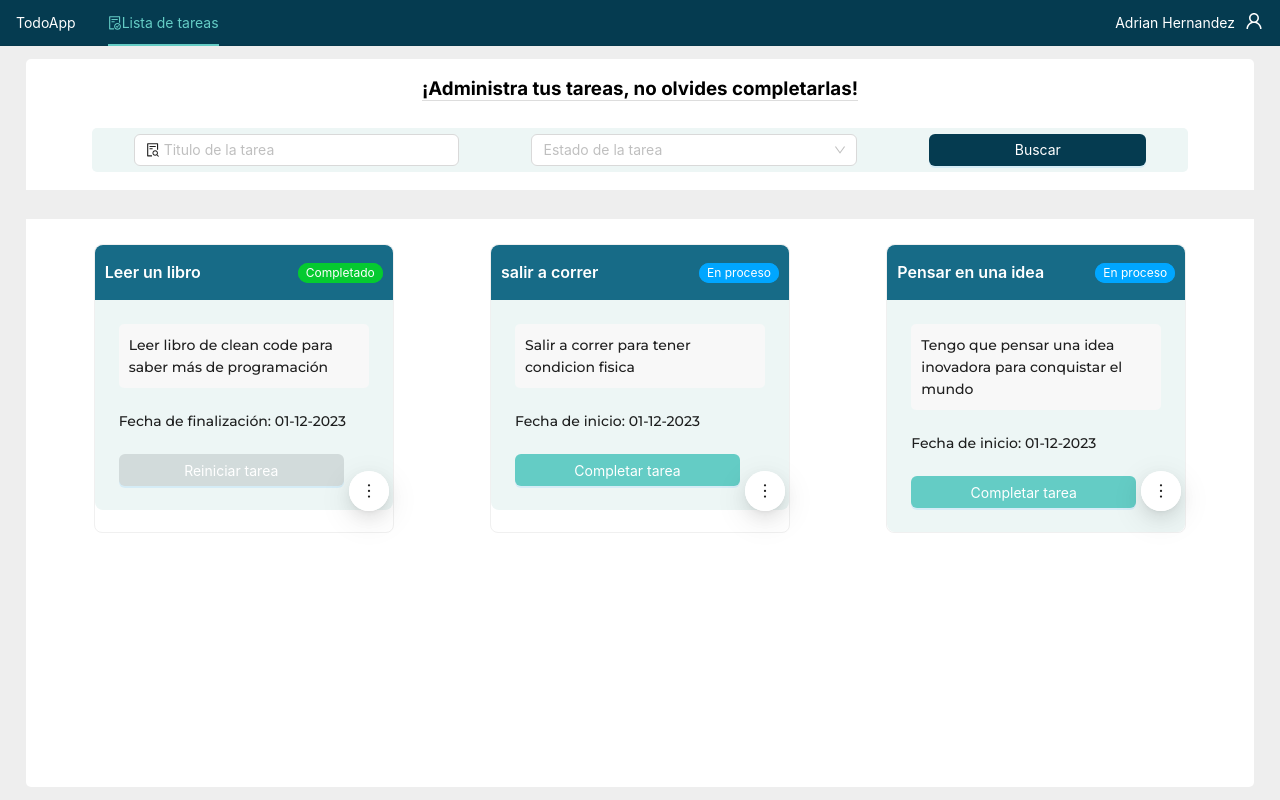
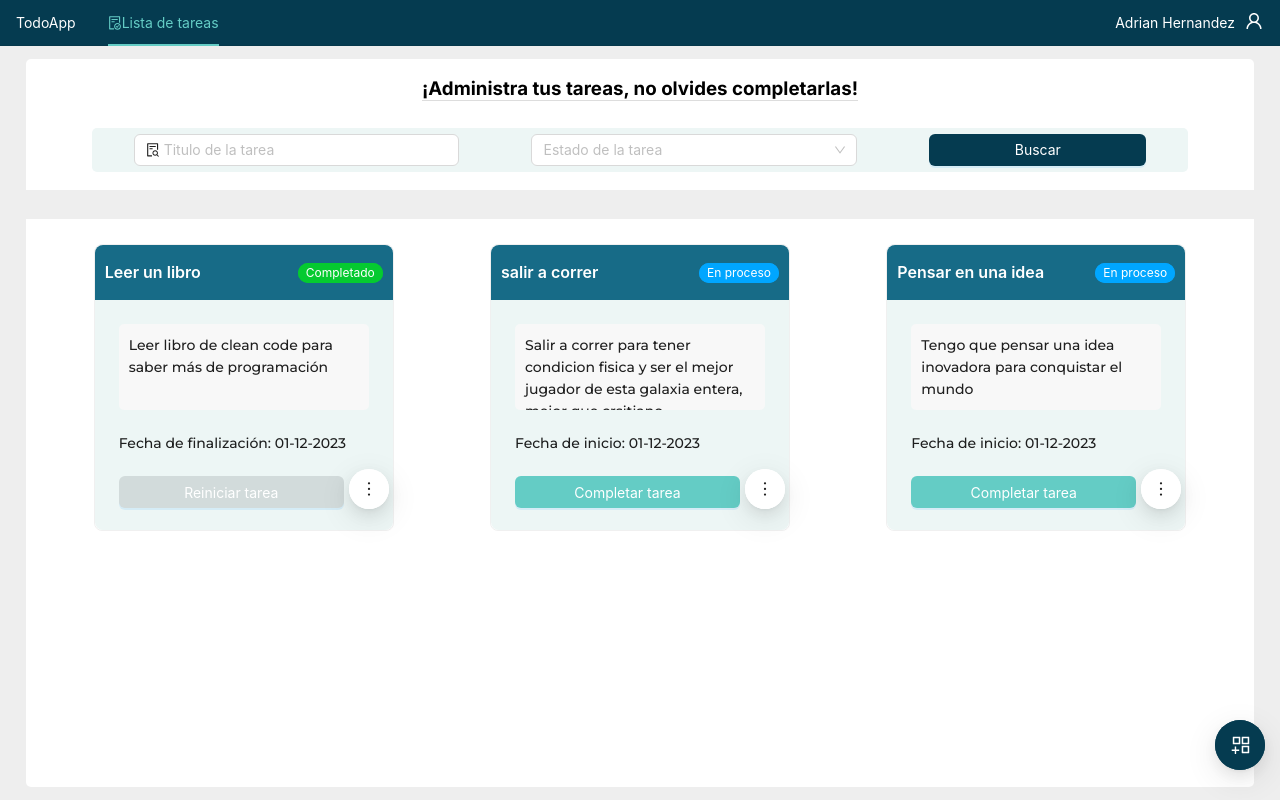
Before and after one commit to adrian1426/NextTS_TodosApp, a Next.js app: page /todos in a window 1280 px wide. Built offline with nearby package versions, Linux system fonts and the light colour scheme.

Commit message:
ADD - design - Modal form

```diff
--- a/src/app/todos/components/TodoList.tsx
+++ b/src/app/todos/components/TodoList.tsx
@@ -1,5 +1,12 @@
+'use client';
+
+import { useState } from 'react';
+import { FloatButton, Modal, Input } from 'antd';
+import { AppstoreAddOutlined } from '@ant-design/icons';
 import { TodoModel } from "@/models/todoModel";
 import TodoCard from "./todo-card/TodoCard";
+
+const { TextArea } = Input;
 
 const todos: TodoModel[] = [
   {
@@ -15,7 +22,7 @@ const todos: TodoModel[] = [
     "createdAt": "01-12-2023",
     "finishedAt": "01-12-2023",
     "title": "salir a correr",
-    "description": "Salir a correr para tener condicion fisica",
+    "description": "Salir a correr para tener condicion fisica y ser el mejor jugador de esta galaxia entera, mejor que crsitiano",
     "status": 1,
     "id": "3",
     "userId": "1"
@@ -32,6 +39,24 @@ const todos: TodoModel[] = [
 ]
 
 const TodoList = () => {
+  const [isModalOpen, setIsModalOpen] = useState(false);
+
+  const showModal = () => {
+    setIsModalOpen(true);
+  };
+
+  const handleOk = () => {
+    setIsModalOpen(false);
+  };
+
+  const handleCancel = () => {
+    setIsModalOpen(false);
+  };
+
+  const onChange = (e: React.ChangeEvent<HTMLInputElement | HTMLTextAreaElement>) => {
+    console.log('Change:', e.target.value);
+  };
+
   return (
     <div style={{
       display: "flex",
@@ -44,6 +69,75 @@ const TodoList = () => {
           <TodoCard key={todo.id} todo={todo} />
         ))
       }
+
+      <Modal
+        title={<label style={{ color: "white" }}>Agregar tarea</label>}
+        open={isModalOpen}
+        onOk={handleOk}
+        onCancel={handleCancel}
+        closeIcon={null}
+        okText="Aceptar"
+        cancelText="Cancelar"
+        okButtonProps={{
+          style: {
+            backgroundColor: "#053B50"
+          }
+        }}
+        cancelButtonProps={{
+          style: {
+            backgroundColor: "#D2DBDB"
+          }
+        }}
+        styles={{
+          header: {
+            backgroundColor: "#053B50",
+            padding: "5px 10px"
+          },
+          content: {
+            padding: 0,
+            backgroundColor: "#EDF6F5",
+          },
+          footer: {
+            padding: "10px 20px"
+          }
+        }}
+      >
+        <div
+          style={{
+            padding: "5px 20px"
+          }}
+        >
+          <Input
+            placeholder='Titulo de tarea'
+            showCount
+            maxLength={25}
+            onChange={onChange}
+          />
+
+          <br />
+          <br />
+
+          <TextArea
+            placeholder="Descripción de tarea"
+            showCount
+            maxLength={100}
+            onChange={onChange}
+          />
+        </div>
+      </Modal>
+
+      <FloatButton
+        onClick={showModal}
+        icon={<AppstoreAddOutlined style={{ fontSize: "20px" }} />}
+        type='primary'
+        tooltip="Agregar una nueva tarea"
+        style={{
+          right: 15,
+          bottom: 30,
+          width: "50px",
+          height: "50px"
+        }}
+      />
     </div>
   );
 };
--- a/src/app/todos/components/todo-card/TodoCard.tsx
+++ b/src/app/todos/components/todo-card/TodoCard.tsx
@@ -23,7 +23,8 @@ const TodoCard = (props: TodoCardProps) => {
         padding: "0 5px"
       }}
       bodyStyle={{
-        backgroundColor: "#EDF6F5"
+        backgroundColor: "#EDF6F5",
+        height: "230px"
       }}
       title={<TodoCardTitle title={todo.title} idStatusTodo={todo.status} />}
       style={{ width: 300, margin: "5px 0" }}
--- a/src/app/todos/components/todo-card/TodoCardContent.tsx
+++ b/src/app/todos/components/todo-card/TodoCardContent.tsx
@@ -24,7 +24,9 @@ const TodoCardContent = (props: TodoCardContentProps) => {
           borderRadius: "5px",
           padding: "10px",
           display: "flex",
-          flexWrap: "wrap"
+          flexWrap: "wrap",
+          height: "86px",
+          overflowY: "auto"
         }}
       >
         <label className={`${monserrat.className}`}>
--- a/src/theme/themeConfig.ts
+++ b/src/theme/themeConfig.ts
@@ -4,6 +4,10 @@ const theme: ThemeConfig = {
   components: {
     Menu: {
       horizontalItemSelectedColor: "#64CCC5"
+    },
+    FloatButton: {
+      colorPrimary: "#053B50",
+      colorPrimaryHover: "#176B87"
     }
   }
 };
```
